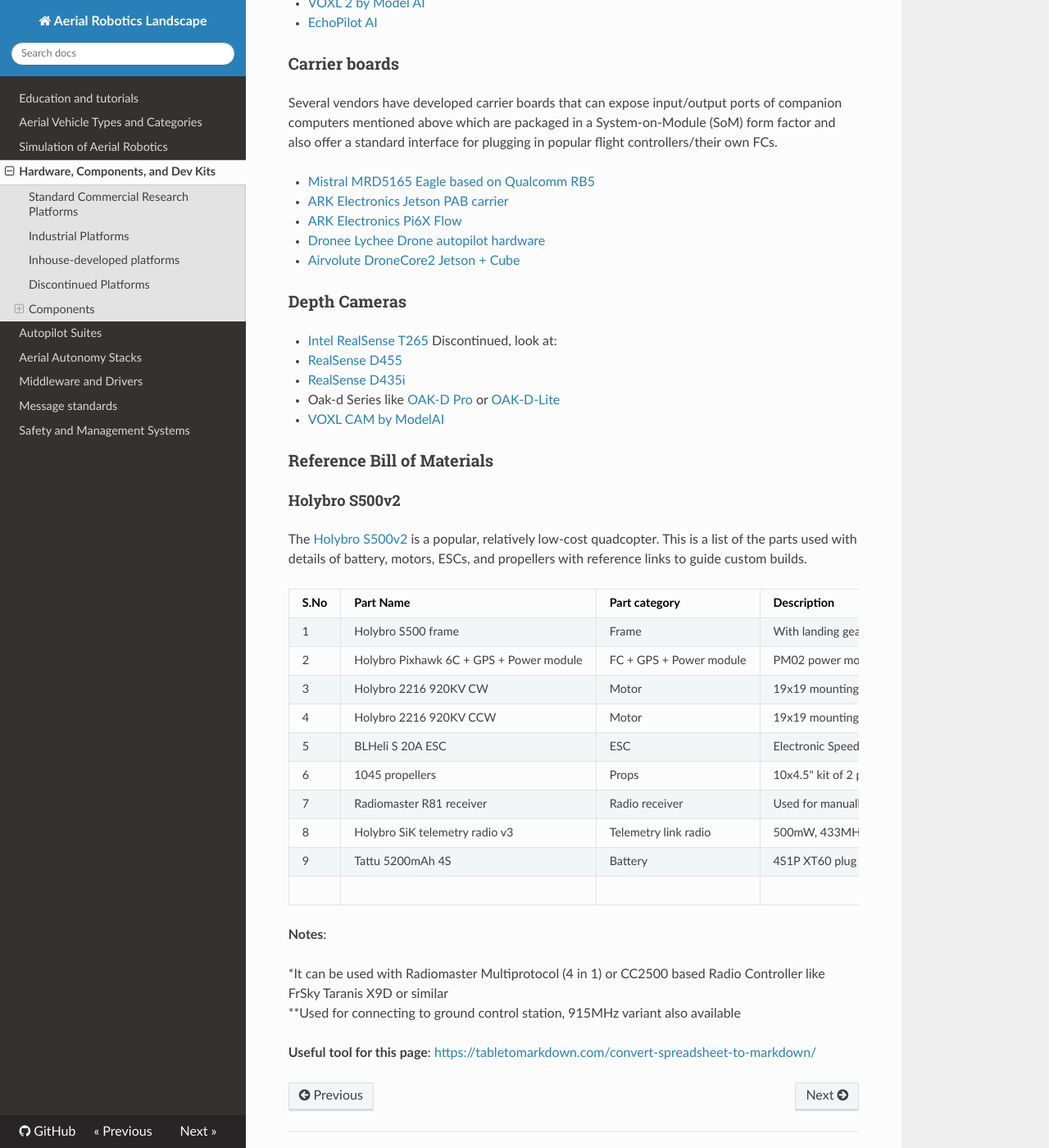
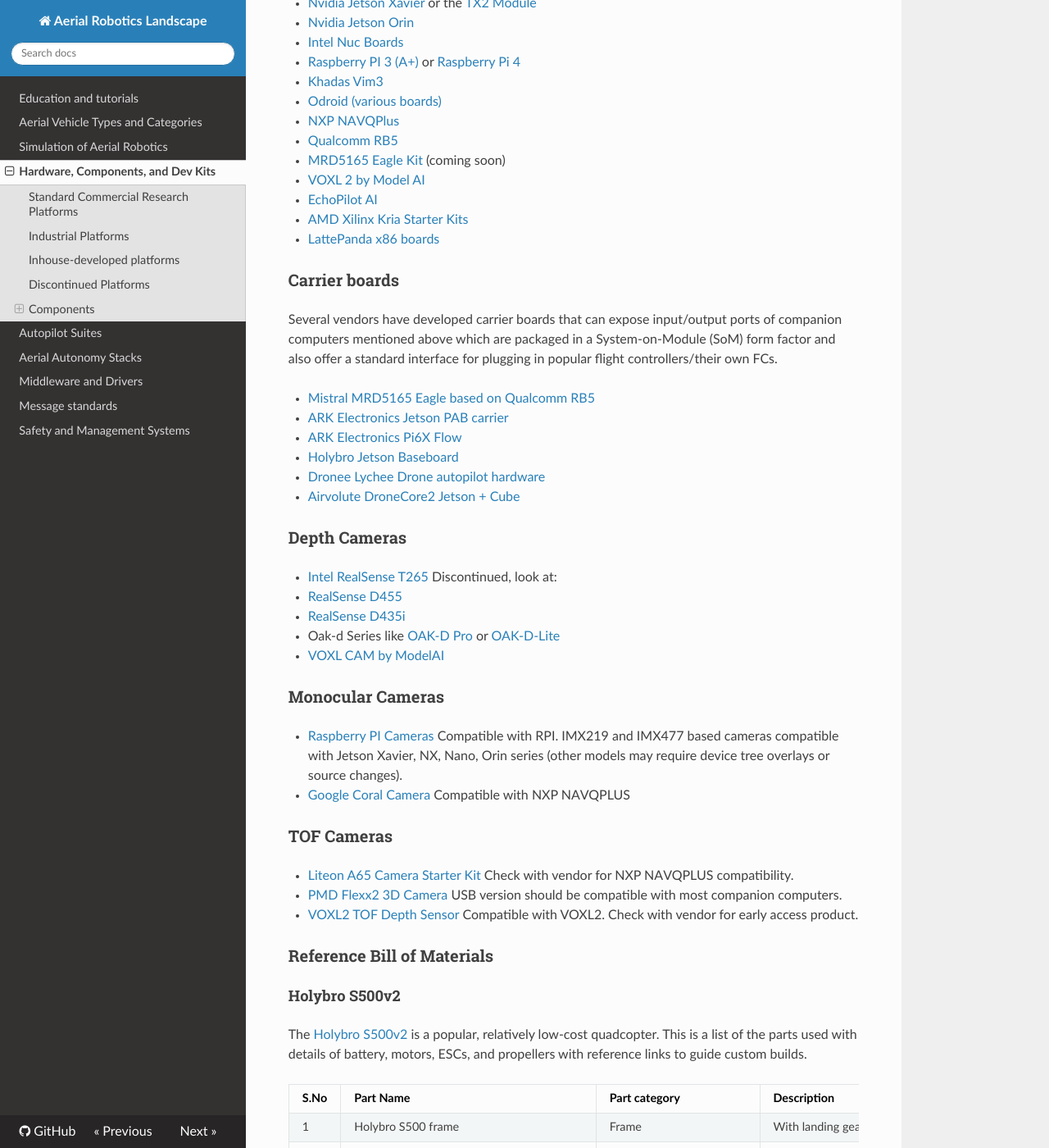
Before and after one commit to ROS-Aerial/aerial_robotic_landscape, an MkDocs documentation site: the page built from docs/hardware.md, in a window 1280 px wide and 1400 px high, scrolled down 2242 px. Shown: the whole window at 82% size. Built offline with MkDocs 1.6.1, drawn with Linux system fonts in a browser that asks for light colours; nearby versions of some CDN libraries; some of the changed text lies outside the part shown.

Commit message:
Update flight controllers, companion comp., cameras, dev kits (#57)
* Update flight controllers, companion comp., cameras, dev kits

* Fixes

Co-authored-by: Kimberly McGuire <kimberly@bitcraze.io>

* Format Fixes

Co-authored-by: Alexis Guijarro <TOTON95@users.noreply.github.com>

* Format Fixes

Co-authored-by: Alexis Guijarro <TOTON95@users.noreply.github.com>

* Revert discontinued for vision kit

Also remove discontinued for pixhawk 4 as it is back in stock

* More format fixes

---------

Co-authored-by: Kimberly McGuire <kimberly@bitcraze.io>
Co-authored-by: Alexis Guijarro <TOTON95@users.noreply.github.com>

```diff
--- a/docs/hardware.md
+++ b/docs/hardware.md
@@ -9,6 +9,9 @@
 - Holybro:
    - [Holybro X500 V2 - PX4 Developer Kit](https://holybro.com/product/x500-v2-kit)
    - [PX4 Vision Dev Kit V1.5](https://holybro.com/collections/multicopter-kit/products/px4-vision-dev-kit-v1-5)
+- ModalAI:
+   - [PX4 Autonomy Dev Kit](https://www.modalai.com/products/px4-autonomy-developer-kit?variant=46969885950256)
+   - [Starling 2](https://www.modalai.com/products/starling-2?variant=48173890175280) and [Starling 2 Max](https://www.modalai.com/products/starling-2-max?variant=48172375310640)
 - [Crazyflie 2.1 - Bitcraze](https://www.bitcraze.io/products/crazyflie-2-1/)
 - [NXP HoverGames Kit](https://www.nxp.com/design/designs/nxp-hovergames-drone-kit-including-rddrone-fmuk66-and-peripherals:KIT-HGDRONEK66) official hardware for the yearly [HoverGames Challenge](https://www.hovergames.com)
 - Duckietown:
@@ -53,19 +56,24 @@
 - [Momentum Drones DEV-7](https://momentumdrones.com/products/dev7-frame-kit)
 
 ### Flight controllers
-
-- [Pixhawk 4](https://docs.px4.io/main/en/flight_controller/pixhawk4.html) discontinued, go look at:
-   -  [Holybro's Pixhawk 6C](https://holybro.com/collections/autopilot-flight-controllers/products/pixhawk-6c)
-   -  [CUAV's Pixhawk V6x](https://doc.cuav.net/flight-controller/pixhawk-v6x/en/#building-firmware)
-- [mRo PixRacer R15](https://store.mrobotics.io/product-p/auav-pxrcr-r15-mr.htm) discontinued, go look at:
+- Holybro
+   -  [Pixhawk 4](https://docs.px4.io/main/en/flight_controller/pixhawk4.html)
+   -  [Holybro Pixhawk 6C](https://holybro.com/collections/autopilot-flight-controllers/products/pixhawk-6c)
+   -  [Holybro Pixhawk 6X](https://holybro.com/products/pixhawk-6x)
+   -  [Holybro Pixhawk 6X PRO](https://holybro.com/collections/autopilot-flight-controllers/products/pixhawk-6x-pro)
+-  [CUAV's Pixhawk V6x](https://doc.cuav.net/flight-controller/pixhawk-v6x/en/#building-firmware)
+-  mRobotics/3DR
+   - [mRo PixRacer R15](https://store.mrobotics.io/product-p/auav-pxrcr-r15-mr.htm) discontinued, go look at:
    - [mRo PixRacerPro](https://store.3dr.com/pixracer-pro/)
-- [Crazyflie Bolt 1.1](https://www.bitcraze.io/products/crazyflie-bolt-1-1/)
-- [3DR Control Zero H7 OEM](https://store.3dr.com/control-zero-h7-oem/)
+   - [3DR Control Zero Classic](https://store.3dr.com/control-zero-classic/)
+   - [3DR Control Zero H7 OEM](https://store.3dr.com/control-zero-h7-oem/)
    - [3DR Reference Design Carrier Board](https://store.3dr.com/reference-design-carrier-board/)
    - [3DR "Stick" Adapter (Carrier Board)](https://store.3dr.com/stick-adapter-carrier-board/)
-- [ARK Electronics ARKV6X](https://arkelectron.com/product/arkv6x)
-   - [ARK Electronics Pixhawk Autopilot Bus Carrier](https://arkelectron.com/product/ark-pixhawk-autopilot-bus-carrier)
-- [3DR Control Zero Classic](https://store.3dr.com/control-zero-classic/)
+- [Crazyflie Bolt 1.1](https://www.bitcraze.io/products/crazyflie-bolt-1-1/)
+- ARK Electronics
+   - [ARK Electronics ARKV6X](https://arkelectron.com/product/arkv6x)
+   - [ARK Electronics Pi6X Flow](https://arkelectron.com/product/ark-pi6x-flow/)
+
 
 
 ### Companion Computers
@@ -75,6 +83,7 @@
 Some companion computers also integrate flight control (RTOS) hardware in the same package
 
 - [Nvidia Jetson Xavier](https://www.nvidia.com/en-us/autonomous-machines/embedded-systems/jetson-xavier-nx/) or the [TX2 Module](https://developer.nvidia.com/embedded/jetson-tx2)
+- [Nvidia Jetson Orin](https://www.nvidia.com/en-us/autonomous-machines/embedded-systems/jetson-orin/)
 - [Intel Nuc Boards](https://www.intel.com/content/www/us/en/products/details/nuc/boards/products.html)
 - [Raspberry PI 3 (A+)](https://www.raspberrypi.com/products/raspberry-pi-3-model-a-plus/) or [Raspberry Pi 4](https://www.raspberrypi.com/products/raspberry-pi-4-model-b/)
 - [Khadas Vim3](https://www.khadas.com/vim3)
@@ -84,12 +93,15 @@
 - [MRD5165 Eagle Kit](https://www.mistralsolutions.com/product/mrd5165-eagle-kit/) (coming soon)
 - [VOXL 2 by Model AI](https://www.modalai.com/collections/blue-uas-framework-components/products/voxl-2)
 - [EchoPilot AI](https://echomav.com/product/echopilot-ai/)
+- [AMD Xilinx Kria Starter Kits](https://www.amd.com/en/products/system-on-modules/kria.html)
+- [LattePanda x86 boards](https://www.lattepanda.com/)
 ### Carrier boards
 Several vendors have developed carrier boards that can expose input/output ports of companion computers mentioned above which are packaged in a System-on-Module (SoM) form factor and also offer a standard interface for plugging in popular flight controllers/their own FCs.
 
 - [Mistral MRD5165 Eagle based on Qualcomm RB5](https://www.mistralsolutions.com/mrd5165-eagle-kit/)
 - [ARK Electronics Jetson PAB carrier](https://arkelectron.com/product/ark-jetson-pab-carrier/)
 - [ARK Electronics Pi6X Flow](https://arkelectron.com/product/ark-pi6x-flow)
+- [Holybro Jetson Baseboard](https://holybro.com/products/pixhawk-jetson-baseboard?variant=43818665148605)
 - [Dronee Lychee Drone autopilot hardware](https://dronee.aero/pages/lychee)
 - [Airvolute DroneCore2 Jetson + Cube](https://airvolute.com/dronecore-2/)
 
@@ -99,6 +111,15 @@
   - [RealSense D435i](https://www.intelrealsense.com/depth-camera-d435i/)
 - Oak-d Series like [OAK-D Pro](https://docs.luxonis.com/projects/hardware/en/latest/pages/DM9098pro/) or [OAK-D-Lite](https://docs.luxonis.com/projects/hardware/en/latest/pages/DM9095/)
 - [VOXL CAM by ModelAI](https://www.modalai.com/collections/blue-uas-framework-components/products/voxl-cam?variant=39543794565171)
+
+### Monocular Cameras
+- [Raspberry PI Cameras](https://www.raspberrypi.com/documentation/accessories/camera.html) Compatible with RPI. IMX219 and IMX477 based cameras compatible with Jetson Xavier, NX, Nano, Orin series (other models may require device tree overlays or source changes).
+- [Google Coral Camera](https://coral.ai/products/camera) Compatible with NXP NAVQPLUS
+
+### TOF Cameras
+- [Liteon A65 Camera Starter Kit](https://www.emcraft.com/products/1111) Check with vendor for NXP NAVQPLUS compatibility.
+- [PMD Flexx2 3D Camera](https://www.emcraft.com/products/1178) USB version should be compatible with most companion computers.
+- [VOXL2 TOF Depth Sensor ](https://docs.modalai.com/M0171/) Compatible with VOXL2. Check with vendor for early access product.
 
 ### Reference Bill of Materials
 
```
